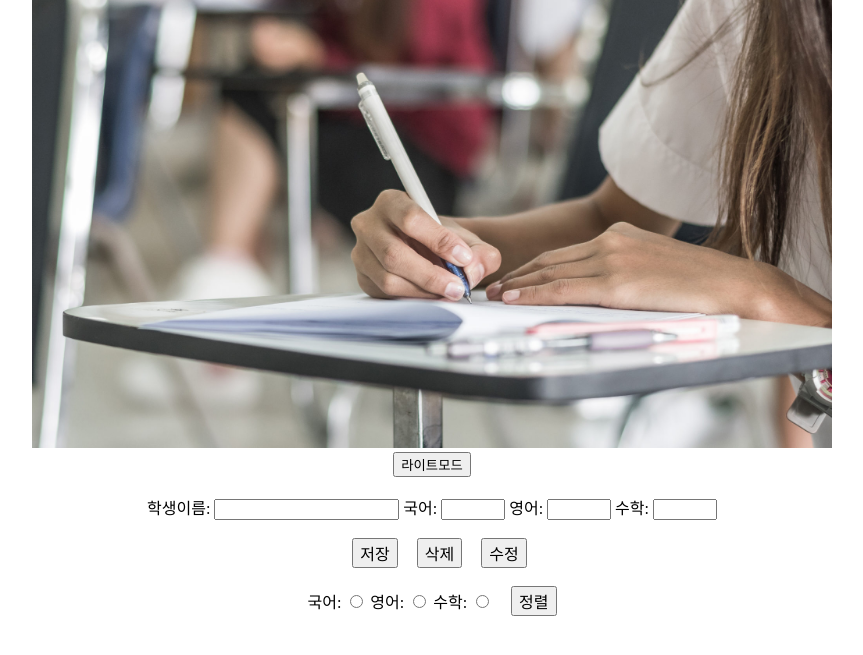
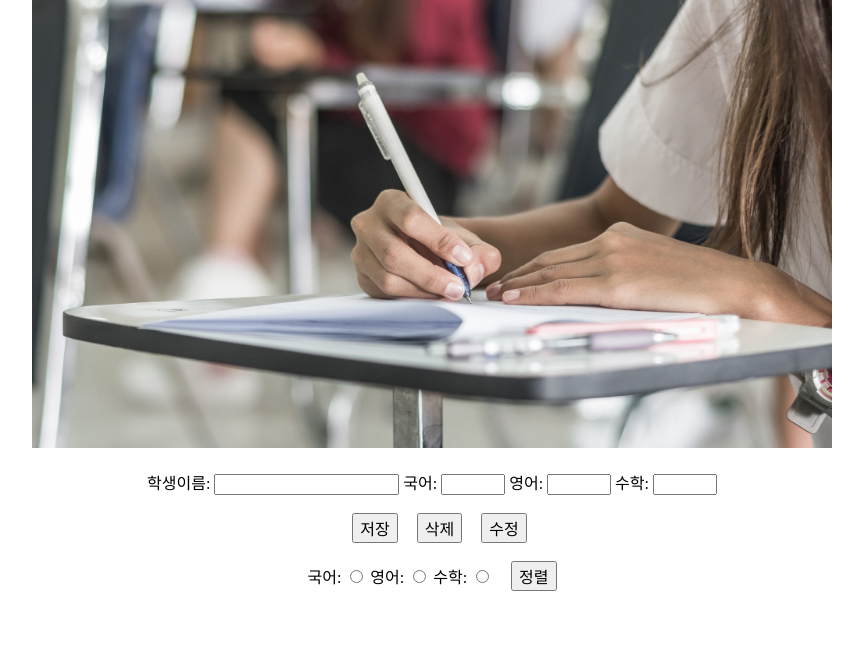
Before and after one commit to GJH424/practice5.Test, a Flask app: page /page in a window 1280 px wide. Shown: the part 90-745 px from the top of the page, without its empty margins (208-1071 px from the left). Run offline with Flask 2, Linux system fonts and the light colour scheme; data that the repository does not hold is empty.

Commit message:
Update index.html

```diff
--- a/templates/index.html
+++ b/templates/index.html
@@ -18,52 +18,12 @@
 
   </style>
   <script src="https://ajax.googleapis.com/ajax/libs/jquery/3.5.1/jquery.min.js"></script>
-<script>
-          // 링크 색 바꾸기
-          function LinkSetColor(color){
-            var alist = document.querySelectorAll('a');
-            for(var i = 0; i < alist.length; i++)
-                alist[i].style.color = color;
-        }
 
-        // 바디 글자색 바꾸기
-        function BodySetColor(color){
-            document.querySelector('body').style.color = color;
-        }
-
-        // 바디 배경색 바꾸기
-        function BodySetBackgroundColor(color){
-            document.querySelector('body').style.backgroundColor = color;
-        }
-
-        // 주간, 야간모드
-        function day_night_handler(self) {
-            var target = document.querySelector('body');
-            if (self.value == '라이트모드') {
-                BodySetBackgroundColor('RGB(0,0,0)');
-                BodySetColor('white');
-                LinkSetColor('powderblue')
-
-                self.value = '다크모드';
-            }
-            else {
-                BodySetBackgroundColor('white');
-                BodySetColor('black');
-                LinkSetColor('blue')
-
-                self.value = '라이트모드';
-            }
-        }
-</script>
 </head>
 <body style="margin-top:1%">
   <div id="const-div">
   <h1>학생 점수 관리 시스템</h1>
-
-
-  <img src="{{url_for('static', filename='img.jpeg') }}" > <br>
-  <input type="button" value="라이트모드" onclick="day_night_handler(this)">
-
+  <img src="{{url_for('static', filename='img.jpeg') }}" >
   <br><br>
     학생이름: <input id="name" type="text" maxlength="10">
     국어: <input id="kuk" type="number" min="0" max="100">
```
